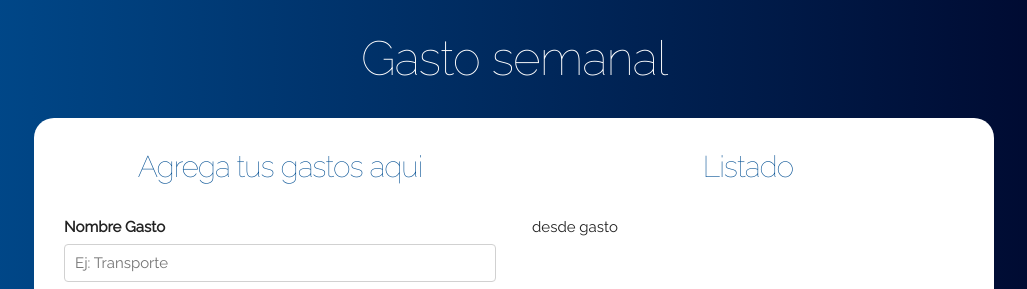
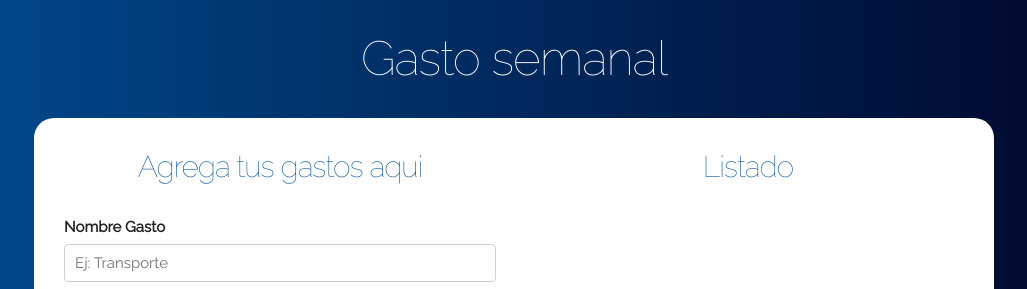
Before and after one commit to matias-mg/GastoSemanal, a React (Create React App) app: page / in a window 1280 px wide. Shown: the top 289 px of the page, without its empty margins (126-1153 px from the left). Built offline with nearby package versions, Linux system fonts and the light colour scheme.

Commit message:
Now each spend it's listed in Listado component with their corresponding key

```diff
--- a/src/componentes/Listado.jsx
+++ b/src/componentes/Listado.jsx
@@ -6,8 +6,12 @@ class Listado extends Component {
         return (
             <div className="gastos-realizados">
                 <h2>Listado</h2>
-                <Gasto />
-                {console.log(this.props.gastos)}
+                {Object.keys(this.props.gastos).map(key => (
+                    <Gasto
+                        key={key}
+                        gastos={this.props.gastos}
+                    />
+                ))}
             </div>
         );
     }
```
